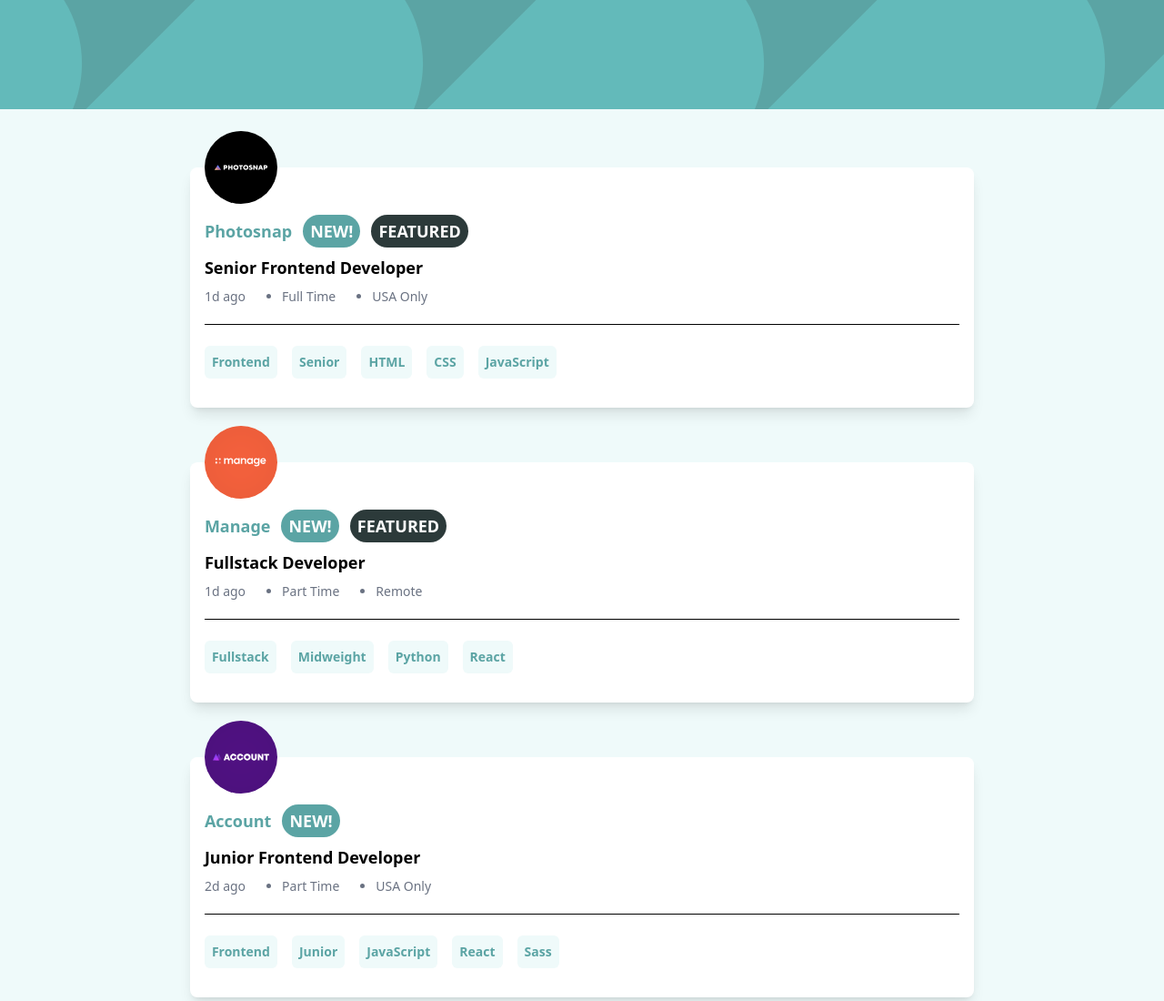
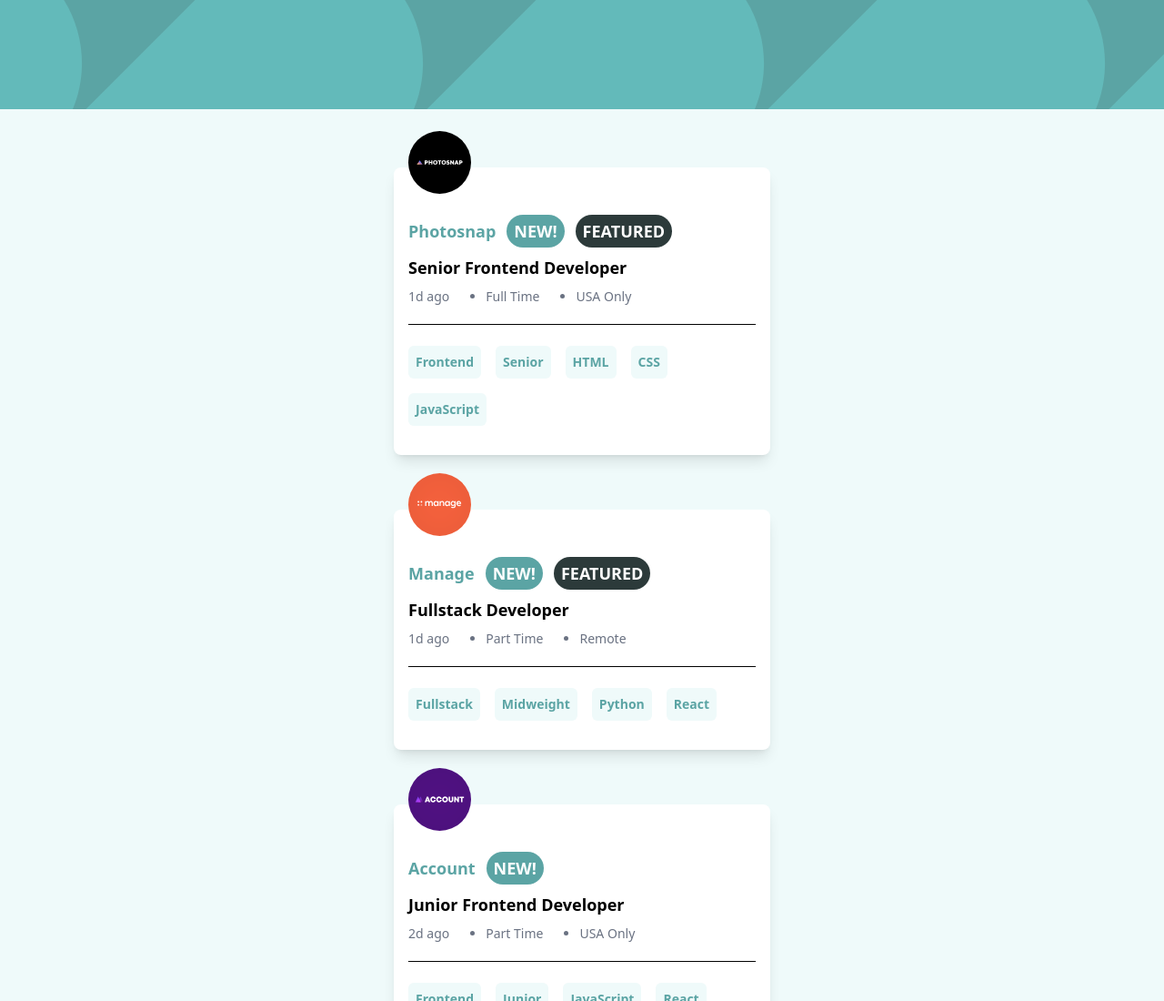
Before and after one commit to anbbel09/static-job-listings-master, a website: page index.html in a window 1280 px wide. Shown: the top 1100 px of the page at 91% size. Drawn offline with Linux system fonts and the light colour scheme.

Commit message:
Diseño responsivo para pc

```diff
--- a/index.html
+++ b/index.html
@@ -13,7 +13,7 @@
  <main class=" h-screen w-full">
 <header class="w-full h-30 bg-[url(/images/bg-header-mobile.svg)] bg-[#5ba4a4]" >
 </header>
-  <section id="contFilter" class="w-full h-auto p-3 md:w-5/6 m-auto" >
+  <section id="contFilter" class="w-full h-auto p-3 md:w-5/6 m-auto lg:w-2/5" >
     <div id="tagsCont" class="w-full h-auto bg-white rounded-lg py-5 px-1 shadow-lg hidden md:w-5/6 m-auto">
     </div>
   </section>
--- a/index.js
+++ b/index.js
@@ -144,7 +144,7 @@ fetch('data.json')
         const tags = [job.role, job.level, ...job.languages, ...job.tools];
 
         searchContainer.innerHTML += `
-          <article data-id="${job.id}" class="rounded-lg py-1 px-4 relative bg-white w-full h-auto mb-15 shadow-lg job cursor-pointer md:py-5 md:w-5/6 m-auto">
+          <article data-id="${job.id}" class="rounded-lg py-1 px-4 relative bg-white w-full h-auto mb-15 shadow-lg job cursor-pointer md:py-5 md:w-5/6 m-auto lg:w-2/5">
             <img class="w-1/6 -top-[28px] absolute md:max-w-20 md:-top-[40px]" src="${job.logo}" alt="${job.company} logo">
             <div class="mt-8 flex flex-col justify-between gap-2 h-auto">
 
```
Also changed, not shown: src/output.css.
